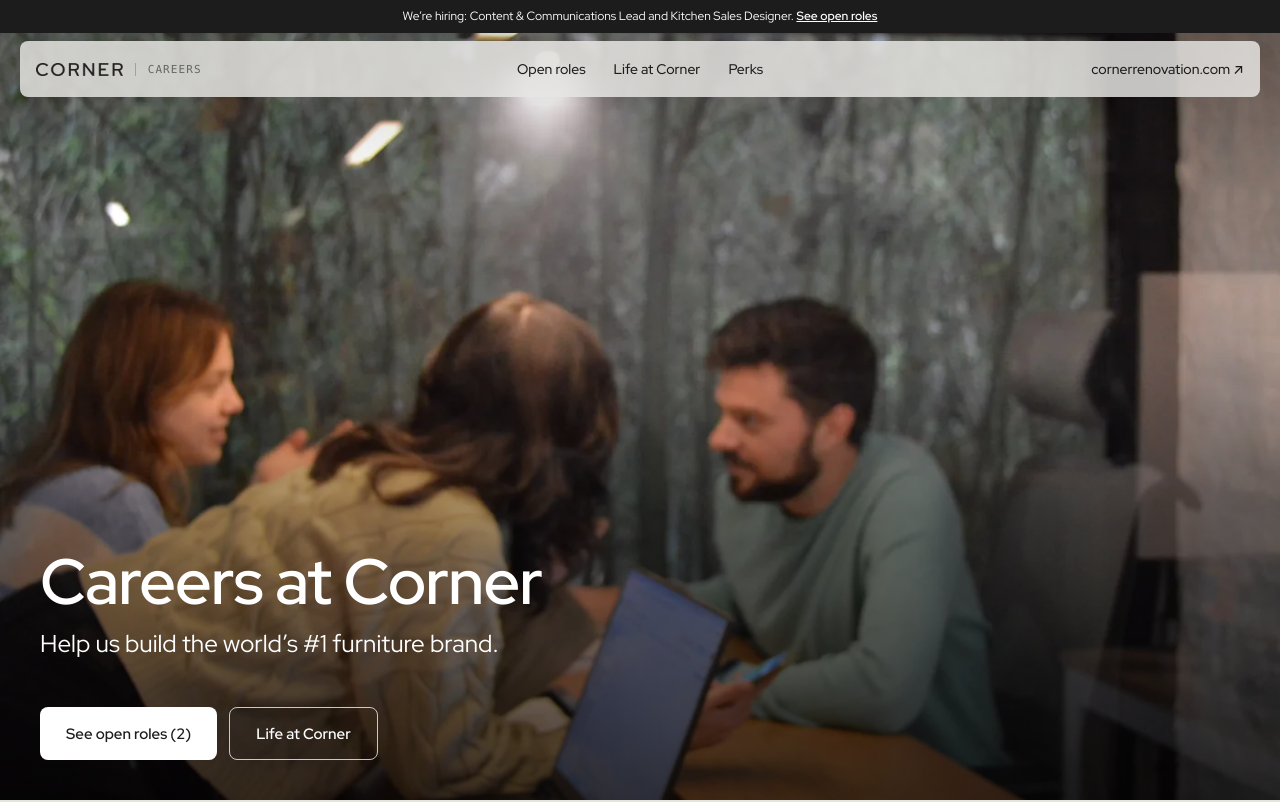
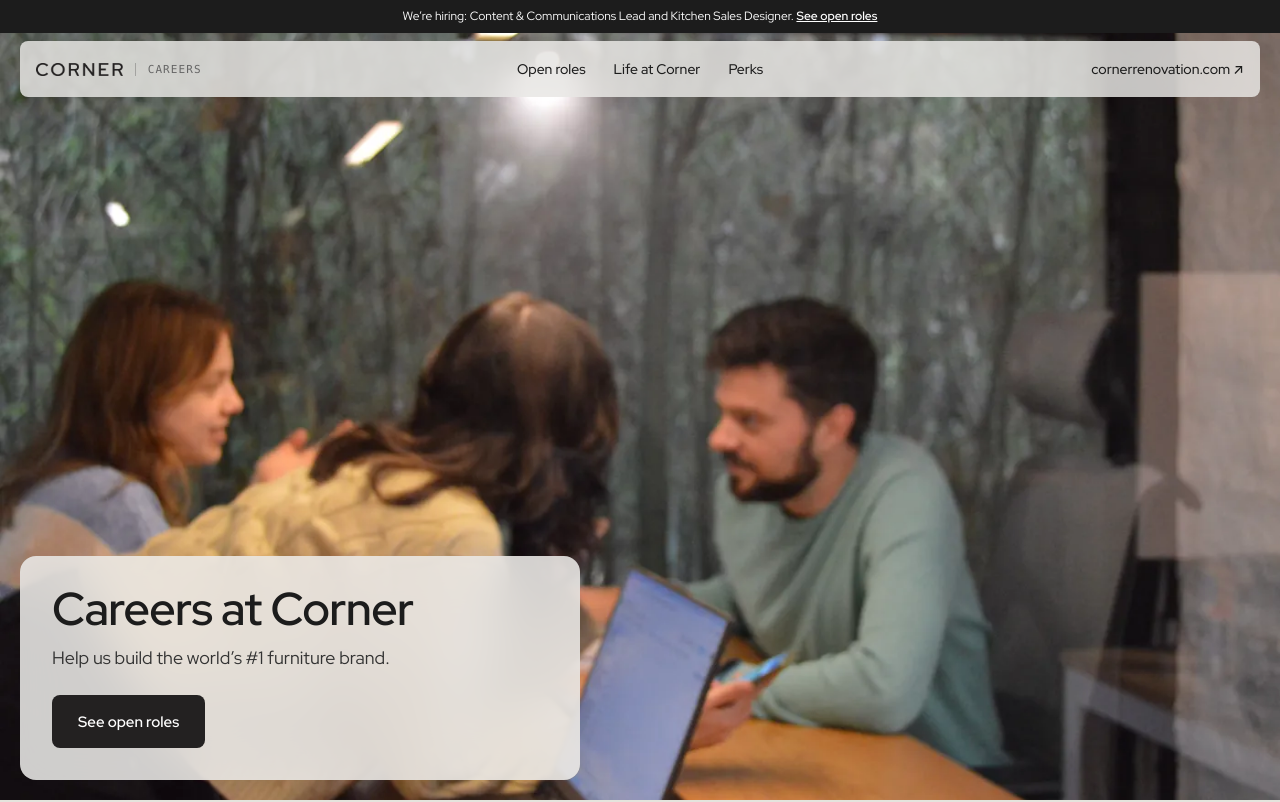
Before and after one commit to Cornerrenovation/jobs, a plain HTML site: page index.html in a window 1280 px wide. Shown: the top 802 px of the page. Drawn offline with Linux system fonts and the light colour scheme; a web font is replaced by a local one.

Commit message:
Hub hero: frosted greige title card in Corner's design language, single See open roles button
Co-Authored-By: Claude Opus 5.5 <noreply@anthropic.com>

```diff
--- a/assets/style.css
+++ b/assets/style.css
@@ -68,11 +68,12 @@ section[id],[id="roles"],[id="life"],[id="perks"],[id="apply"]{scroll-margin-top
 .hero-full{position:relative;margin-inline:-16px;height:calc(100svh - 33px);min-height:600px;max-height:1000px;overflow:hidden;background:#2b2a27;color:#fff}
 .hero-full picture,.hero-full img{position:absolute;inset:0;width:100%;height:100%}
 .hero-full img{object-fit:cover;object-position:50% 45%}
-.hero-full::after{content:"";position:absolute;inset:0;background:linear-gradient(180deg,rgba(0,0,0,.18) 0,rgba(0,0,0,0) 22%,rgba(0,0,0,0) 42%,rgba(0,0,0,.34) 62%,rgba(0,0,0,.70) 100%)}
-.hero-copy{position:absolute;left:40px;right:40px;bottom:40px;z-index:1;display:flex;flex-direction:column;gap:10px}
-.hero-copy h1{color:#fff;font-size:clamp(40px,5vw,72px);font-weight:600;letter-spacing:-.015em;line-height:1.1}
-.hero-copy .lede{color:#fff;font-size:clamp(19px,1.9vw,27px);font-weight:400;line-height:1.3;max-width:40ch}
-.hero-ctas{display:flex;flex-wrap:wrap;gap:12px;margin-top:38px}
+/* Hero card: the nav bar's frosted greige, near-black type and our black button, left edge aligned with the nav */
+.hero-card{position:absolute;left:20px;bottom:20px;z-index:1;width:min(560px,calc(100% - 40px));display:flex;flex-direction:column;gap:12px;
+  padding:28px 32px 32px;border-radius:var(--r-lg);background:rgba(239,238,236,.86);-webkit-backdrop-filter:blur(24px);backdrop-filter:blur(24px)}
+.hero-card h1{font-size:clamp(34px,3.6vw,52px);font-weight:600;letter-spacing:-.015em;line-height:1.08;color:var(--ink)}
+.hero-card .lede{font-size:clamp(17px,1.4vw,20px);line-height:1.45;color:var(--text);max-width:34ch}
+.hero-card .btn{margin-top:12px}
 .facts{display:grid;grid-template-columns:repeat(auto-fit,minmax(150px,1fr));gap:0;padding-block:22px 12px}
 .facts div{padding:8px 14px 8px 0;min-width:0}
 .facts b{display:block;font-family:var(--m);font-size:11px;font-weight:500;letter-spacing:.08em;text-transform:uppercase;color:var(--muted)}
@@ -179,7 +180,7 @@ footer a{color:var(--muted)}
   .nav-links,.nav-out{display:none}
   .promo .long{display:none}
   .promo .short{display:inline}
-  .hero-copy{left:20px;right:20px;bottom:28px}
+  .hero-card{left:0;right:0;bottom:20px;margin-inline:20px;width:auto;padding:22px 22px 24px}
   .hero-full img{object-position:50% 40%}
   .job{grid-template-columns:minmax(0,1fr)}
 }
--- a/index.html
+++ b/index.html
@@ -25,10 +25,10 @@
     <source media="(max-width: 1280px)" srcset="img/hero-md.webp">
     <img src="img/hero.webp" alt="The Corner team in a meeting at the studio" fetchpriority="high">
   </picture>
-  <div class="hero-copy">
+  <div class="hero-card">
     <h1>Careers at Corner</h1>
     <p class="lede">Help us build the world’s #1 furniture brand.</p>
-    <div class="hero-ctas"><a class="btn light" href="#roles">See open roles (2)</a><a class="btn outline-light" href="#life">Life at Corner</a></div>
+    <div><a class="btn" href="#roles">See open roles</a></div>
   </div>
 </section>
 <main class="wrap">
```
